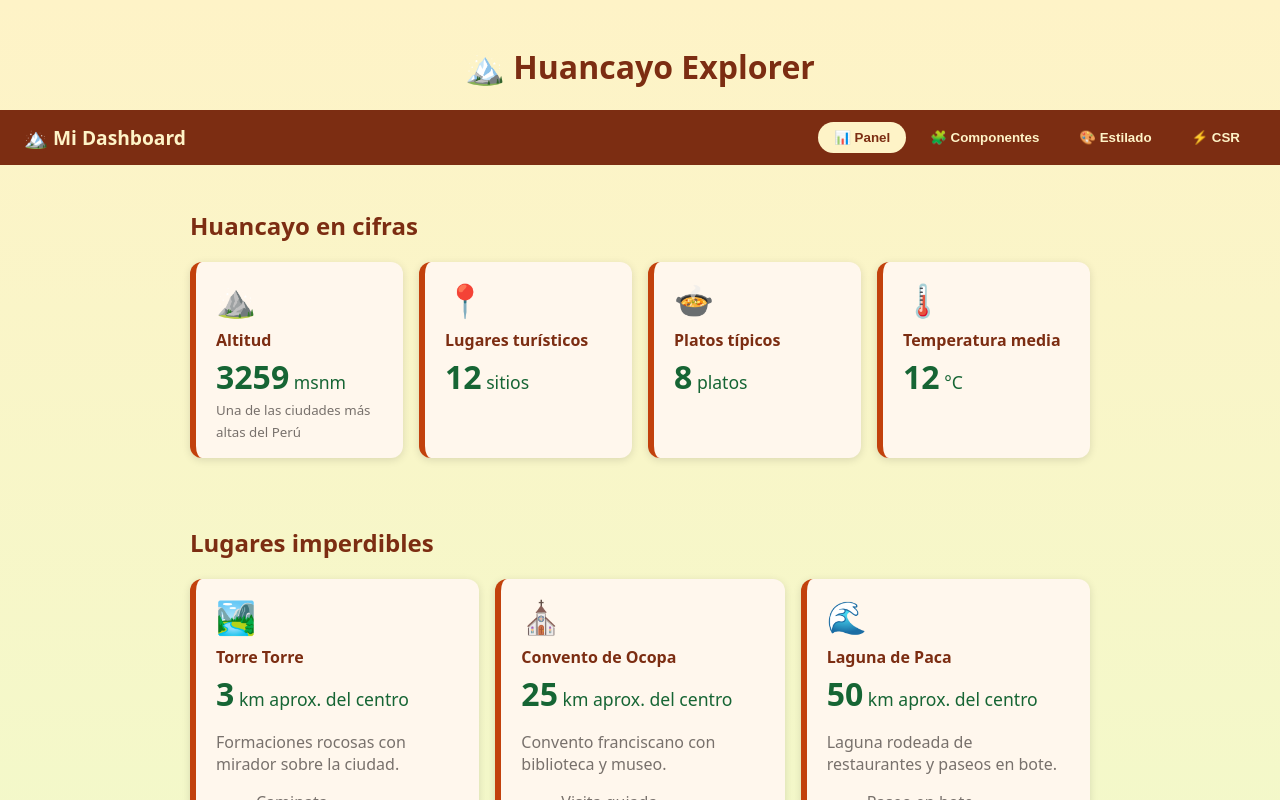
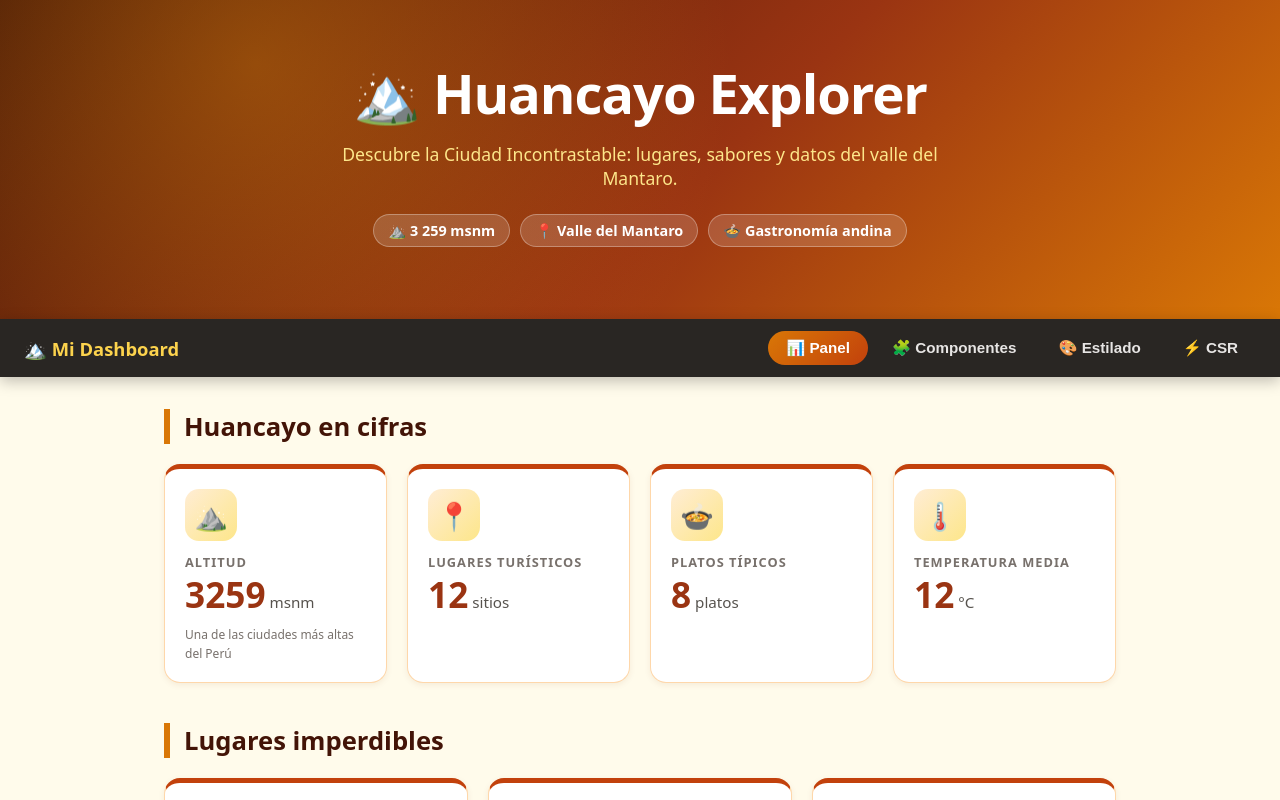
Before and after one commit to stevenhuamanlazo/practica-05-react-huancayo-explorer, a React (Vite) app: page / in a window 1280 px wide. Shown: the top 800 px of the page. Built offline with nearby package versions, Linux system fonts and the light colour scheme.

Commit message:
tyle: portada, navbar fija, tarjetas y footer con children

```diff
--- a/src/App.jsx
+++ b/src/App.jsx
@@ -1,5 +1,7 @@
 import { useState } from 'react'
+import Hero from './components/Hero'
 import Navbar from './components/Navbar'
+import Footer from './components/Footer'
 import Panel from './pages/Panel'
 import Componentes from './pages/Componentes'
 import Estilado from './pages/Estilado'
@@ -20,11 +22,22 @@ function App() {
 
   return (
     <>
-      <h1>🏔️ Huancayo Explorer</h1>
+      <Hero
+        titulo="🏔️ Huancayo Explorer"
+        subtitulo="Descubre la Ciudad Incontrastable: lugares, sabores y datos del valle del Mantaro."
+      >
+        <span>⛰️ 3 259 msnm</span>
+        <span>📍 Valle del Mantaro</span>
+        <span>🍲 Gastronomía andina</span>
+      </Hero>
       <Navbar secciones={secciones} activa={activa} onCambiar={setActiva} />
       <main>
         <Vista />
       </main>
+      <Footer>
+        <p>🏔️ Huancayo Explorer · Práctica 05 · Desarrollo de Aplicaciones Web (IS093A)</p>
+        <p>Universidad Nacional del Centro del Perú · React + Vite</p>
+      </Footer>
     </>
   )
 }
--- a/src/components/Dashboard.jsx
+++ b/src/components/Dashboard.jsx
@@ -1,25 +1,33 @@
 const estiloSeccion = {
-  maxWidth: '900px',
+  maxWidth: '1000px',
   margin: '0 auto',
-  padding: '24px',
+  padding: '32px 24px 8px',
+}
+
+const estiloTitulo = {
+  margin: '0 0 20px',
+  paddingLeft: '14px',
+  borderLeft: '6px solid #d97706',
+  color: '#431407',
+  fontSize: '1.6rem',
 }
 
 const estiloGrid = {
   display: 'grid',
-  gridTemplateColumns: 'repeat(auto-fit, minmax(200px, 1fr))',
-  gap: '16px',
+  gridTemplateColumns: 'repeat(auto-fit, minmax(220px, 1fr))',
+  gap: '20px',
 }
 
 /**
- * Contenedor principal del panel.
+ * Contenedor principal del panel (estilos inline).
  * @param {Object} props
- * @param {string} props.titulo - Título del panel
- * @param {React.ReactNode} props.children - Componentes hijos a mostrar
+ * @param {string} props.titulo - Título de la sección
+ * @param {React.ReactNode} props.children - Tarjetas u otro contenido
  */
 function Dashboard({ titulo, children }) {
   return (
     <section style={estiloSeccion}>
-      <h2 style={{ color: '#7c2d12' }}>{titulo}</h2>
+      <h2 style={estiloTitulo}>{titulo}</h2>
       <div style={estiloGrid}>{children}</div>
     </section>
   )
--- /dev/null
+++ b/src/components/Footer.jsx
@@ -0,0 +1,12 @@
+import styles from './Footer.module.css'
+
+/**
+ * Pie de página.
+ * @param {Object} props
+ * @param {React.ReactNode} props.children - Contenido del pie
+ */
+function Footer({ children }) {
+  return <footer className={styles.footer}>{children}</footer>
+}
+
+export default Footer
--- /dev/null
+++ b/src/components/Footer.module.css
@@ -0,0 +1,12 @@
+.footer {
+  margin-top: 48px;
+  padding: 24px;
+  text-align: center;
+  color: #d6d3d1;
+  font-size: 0.9rem;
+  background: #1c1917;
+}
+
+.footer p {
+  margin: 4px 0;
+}
--- /dev/null
+++ b/src/components/Hero.jsx
@@ -0,0 +1,20 @@
+import styles from './Hero.module.css'
+
+/**
+ * Portada principal de la aplicación.
+ * @param {Object} props
+ * @param {string} props.titulo
+ * @param {string} props.subtitulo
+ * @param {React.ReactNode} [props.children] - Insignias u otro contenido anidado
+ */
+function Hero({ titulo, subtitulo, children }) {
+  return (
+    <header className={styles.hero}>
+      <h1 className={styles.titulo}>{titulo}</h1>
+      <p className={styles.subtitulo}>{subtitulo}</p>
+      <div className={styles.insignias}>{children}</div>
+    </header>
+  )
+}
+
+export default Hero
--- /dev/null
+++ b/src/components/Hero.module.css
@@ -0,0 +1,37 @@
+.hero {
+  padding: 56px 24px 72px;
+  text-align: center;
+  color: #ffffff;
+  background:
+    radial-gradient(circle at 20% 20%, rgba(245, 158, 11, 0.35), transparent 45%),
+    linear-gradient(135deg, #431407 0%, #9a3412 55%, #d97706 100%);
+}
+
+.titulo {
+  margin: 0;
+  font-size: clamp(2rem, 5vw, 3.4rem);
+  letter-spacing: -0.02em;
+}
+
+.subtitulo {
+  max-width: 620px;
+  margin: 12px auto 24px;
+  font-size: 1.1rem;
+  color: #fde68a;
+}
+
+.insignias {
+  display: flex;
+  flex-wrap: wrap;
+  justify-content: center;
+  gap: 10px;
+}
+
+.insignias > * {
+  padding: 6px 14px;
+  border-radius: 999px;
+  font-size: 0.9rem;
+  font-weight: 600;
+  background: rgba(255, 255, 255, 0.16);
+  border: 1px solid rgba(255, 255, 255, 0.3);
+}
--- a/src/components/MetricCard.module.css
+++ b/src/components/MetricCard.module.css
@@ -1,36 +1,61 @@
 .card {
-  background: #fff7ed;
-  border-left: 6px solid #c2410c;
-  border-radius: 12px;
-  padding: 16px 20px;
-  box-shadow: 0 2px 8px rgba(0, 0, 0, 0.12);
-  transition: transform 0.2s;
+  background: #ffffff;
+  border: 1px solid #fed7aa;
+  border-top: 5px solid #c2410c;
+  border-radius: 16px;
+  padding: 20px;
+  box-shadow: 0 2px 6px rgba(124, 45, 18, 0.08);
+  transition: transform 0.2s, box-shadow 0.2s;
 }
 
 .card:hover {
-  transform: translateY(-4px);
+  transform: translateY(-6px);
+  box-shadow: 0 14px 28px rgba(124, 45, 18, 0.18);
 }
 
 .icono {
-  font-size: 2rem;
+  display: inline-flex;
+  align-items: center;
+  justify-content: center;
+  width: 52px;
+  height: 52px;
+  font-size: 1.7rem;
+  border-radius: 14px;
+  background: linear-gradient(135deg, #ffedd5, #fde68a);
 }
 
 .titulo {
-  margin: 8px 0 4px;
-  color: #7c2d12;
-  font-size: 1rem;
+  margin: 12px 0 4px;
+  color: #78716c;
+  font-size: 0.8rem;
+  font-weight: 700;
+  letter-spacing: 0.08em;
+  text-transform: uppercase;
 }
 
 .valor {
   margin: 0;
-  color: #166534;
-  font-size: 1.1rem;
+  color: #57534e;
+  font-size: 0.95rem;
 }
 
 .valor strong {
-  font-size: 2rem;
+  color: #9a3412;
+  font-size: 2.2rem;
+  line-height: 1.1;
 }
 
 .nota {
+  margin-top: 10px;
   color: #78716c;
+  font-size: 0.9rem;
 }
+
+.nota p {
+  margin: 0 0 6px;
+}
+
+.nota ul {
+  margin: 0;
+  padding-left: 18px;
+}
--- a/src/components/Navbar.module.css
+++ b/src/components/Navbar.module.css
@@ -1,40 +1,47 @@
 .nav {
+  position: sticky;
+  top: 0;
+  z-index: 10;
   display: flex;
   flex-wrap: wrap;
   align-items: center;
   justify-content: space-between;
   gap: 12px;
   padding: 12px 24px;
-  background: #7c2d12;
+  background: rgba(28, 25, 23, 0.94);
+  backdrop-filter: blur(8px);
+  box-shadow: 0 4px 14px rgba(0, 0, 0, 0.25);
 }
 
 .marca {
-  color: #fef3c7;
-  font-weight: 700;
-  font-size: 1.2rem;
+  color: #fcd34d;
+  font-weight: 800;
+  font-size: 1.15rem;
 }
 
 .tabs {
   display: flex;
   flex-wrap: wrap;
-  gap: 8px;
+  gap: 6px;
 }
 
 .tab {
   border: none;
   cursor: pointer;
-  padding: 8px 16px;
+  padding: 8px 18px;
   border-radius: 999px;
   font-weight: 600;
+  font-size: 0.95rem;
   background: transparent;
-  color: #fef3c7;
+  color: #e7e5e4;
+  transition: background 0.2s;
 }
 
 .tab:hover {
-  background: rgba(255, 255, 255, 0.15);
+  background: rgba(255, 255, 255, 0.14);
 }
 
 .activa {
-  background: #fef3c7;
-  color: #7c2d12;
+  background: linear-gradient(135deg, #d97706, #c2410c);
+  color: #ffffff;
 }
--- a/src/styles/global.css
+++ b/src/styles/global.css
@@ -1,26 +1,20 @@
+* {
+  box-sizing: border-box;
+}
+
 body {
   margin: 0;
-  font-family: system-ui, sans-serif;
-  background: linear-gradient(180deg, #fef3c7, #ecfccb);
+  font-family: system-ui, 'Segoe UI', sans-serif;
+  color: #292524;
+  background: #fffbeb;
   min-height: 100vh;
 }
 
-h1 {
-  text-align: center;
-  color: #7c2d12;
-  padding-top: 24px;
+main {
+  min-height: 60vh;
+  padding-bottom: 24px;
 }
 
-/* Demostración de colisión: .card global NO afecta a MetricCard,
-   porque CSS Modules renombra su clase con un hash único. */
-.card {
-  background: #1c1917;
-  color: #fef3c7;
-  border: 4px dashed #dc2626;
-  padding: 12px;
-  margin: 16px auto;
-  max-width: 400px;
-}
 .demoGlobal {
   background: #1c1917;
   color: #fef3c7;
```
